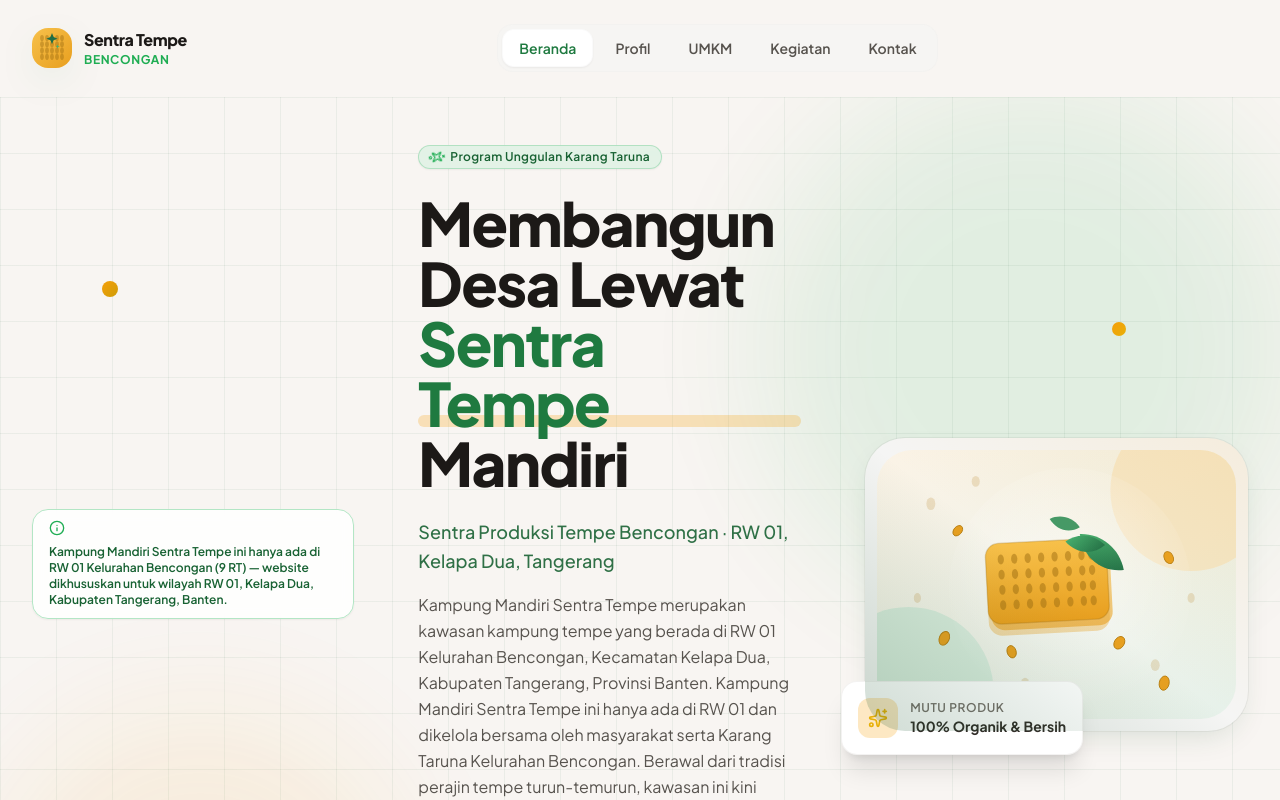
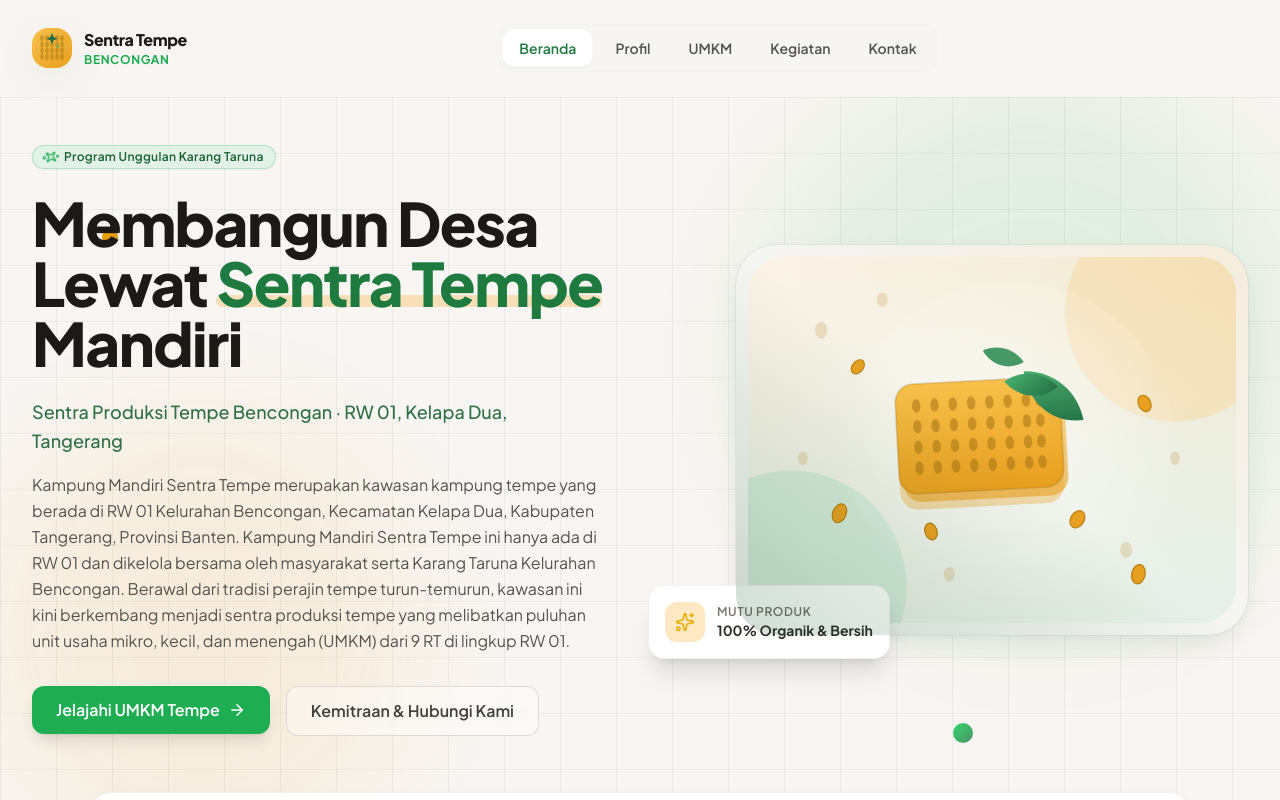
Before and after one commit to rizkii01/kampung-mandiri, a React (Vite) app in the folder frontend/: page / in a window 1280 px wide. Shown: the top 800 px of the page. Built offline with nearby package versions, Linux system fonts and the light colour scheme.

Commit message:
fix(landing): kembalikan hero ke semula, pindahkan disclaimer dari hero

```diff
--- a/frontend/src/features/landing/LandingPage.tsx
+++ b/frontend/src/features/landing/LandingPage.tsx
@@ -2,7 +2,7 @@ import { useQuery } from '@tanstack/react-query'
 import { Link } from 'react-router-dom'
 import { motion } from 'framer-motion'
 import type { Variants } from 'framer-motion'
-import { ArrowRight, Flame, Images, Info, Sprout, Users, Check, Sparkles } from 'lucide-react'
+import { ArrowRight, Flame, Images, Sprout, Users, Check, Sparkles } from 'lucide-react'
 import { api } from '../../lib/api'
 import Button from '../../components/ui/Button'
 import Card from '../../components/ui/Card'
@@ -113,13 +113,6 @@ export default function LandingPage() {
           transition={{ repeat: Infinity, duration: 7, ease: 'easeInOut', delay: 2 }}
           className="absolute right-[24%] bottom-[12%] hidden h-5 w-5 rounded-full bg-gradient-to-br from-tempe-green-400 to-tempe-green-700/80 lg:block"
         />
-
-        <div className="mx-auto max-w-7xl px-4 sm:px-6 lg:px-8 relative z-10 mb-10">
-          <div className="inline-flex flex-wrap items-center gap-2 rounded-2xl border border-tempe-green-200 bg-white/85 px-4 py-2.5 text-xs font-semibold text-tempe-green-800 shadow-sm backdrop-blur">
-            <Info className="h-4 w-4 shrink-0 text-tempe-green-600" aria-hidden />
-            Kampung Mandiri Sentra Tempe ini hanya ada di RW 01 Kelurahan Bencongan (9 RT) &mdash; website dikhususkan untuk wilayah RW 01, Kelapa Dua, Kabupaten Tangerang, Banten.
-          </div>
-        </div>
 
         <div className="mx-auto max-w-7xl px-4 sm:px-6 lg:px-8 relative z-10">
           <div className="grid items-center gap-12 lg:grid-cols-2 lg:gap-16">
```
